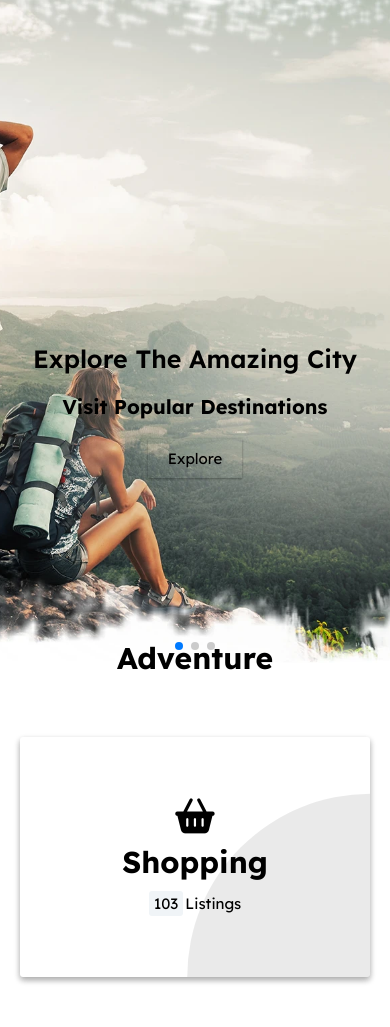
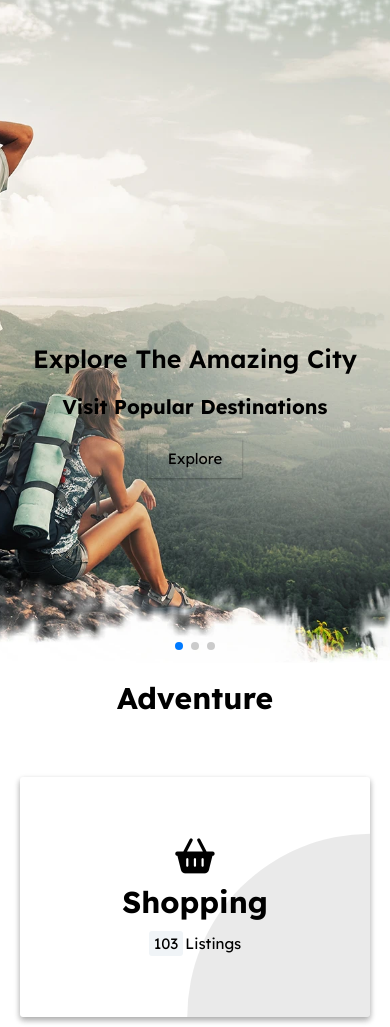
Before and after one commit to Bhavu30/Travel, a plain HTML site: page index.html in a window 390 px wide. Shown: the part 70-1097 px from the top of the page. Before the commit the page ends 1057 px from the top, so only its background shows below. Drawn offline with nearby package versions, Linux system fonts and the light colour scheme.

Commit message:
Add files via upload

```diff
--- a/project 1.css
+++ b/project 1.css
@@ -468,7 +468,7 @@ nav a:hover::after {
     }
     .cards-section
     {
-        top:16rem;
+        top:20rem;
     }
     .image
     {
```
